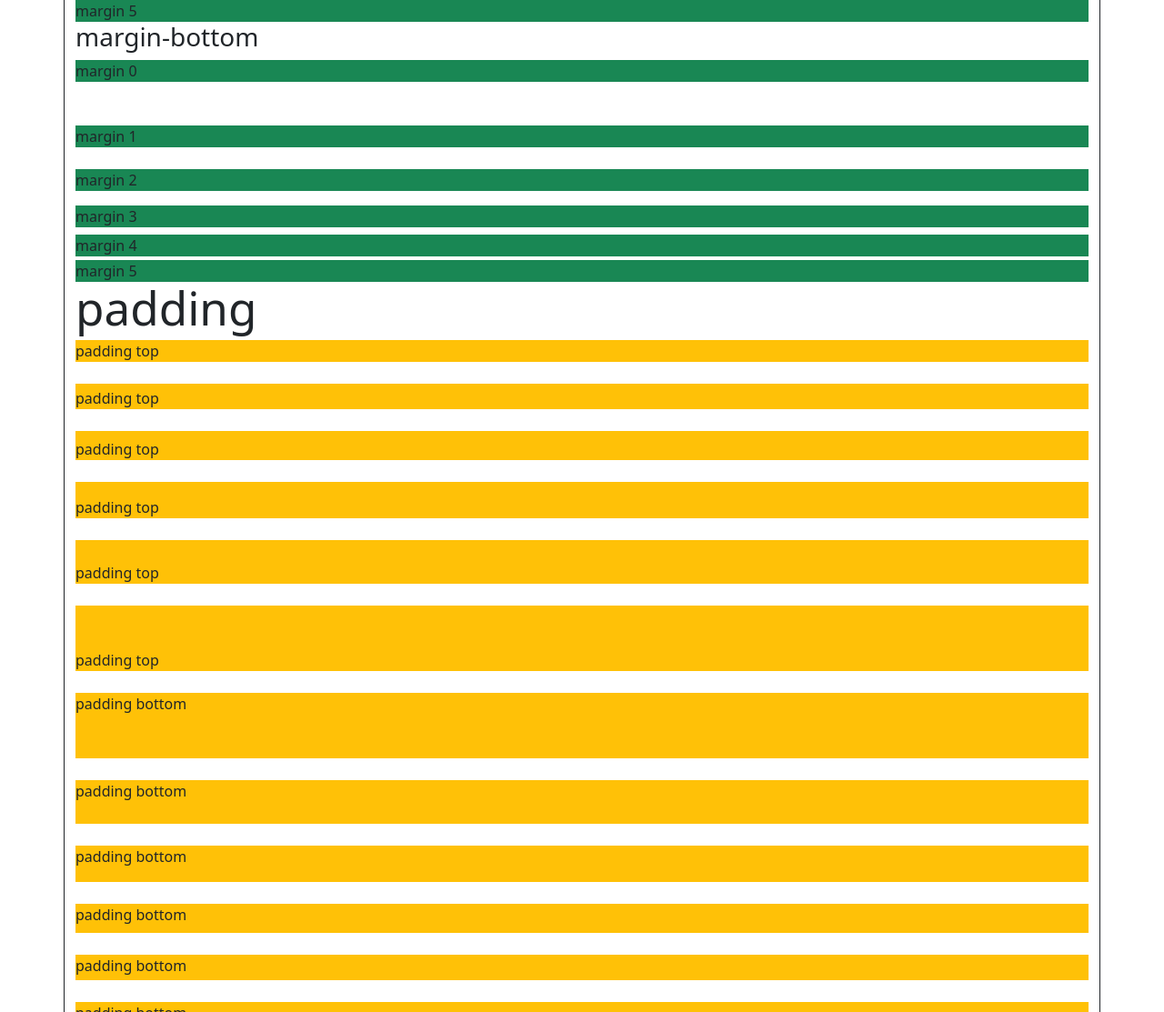
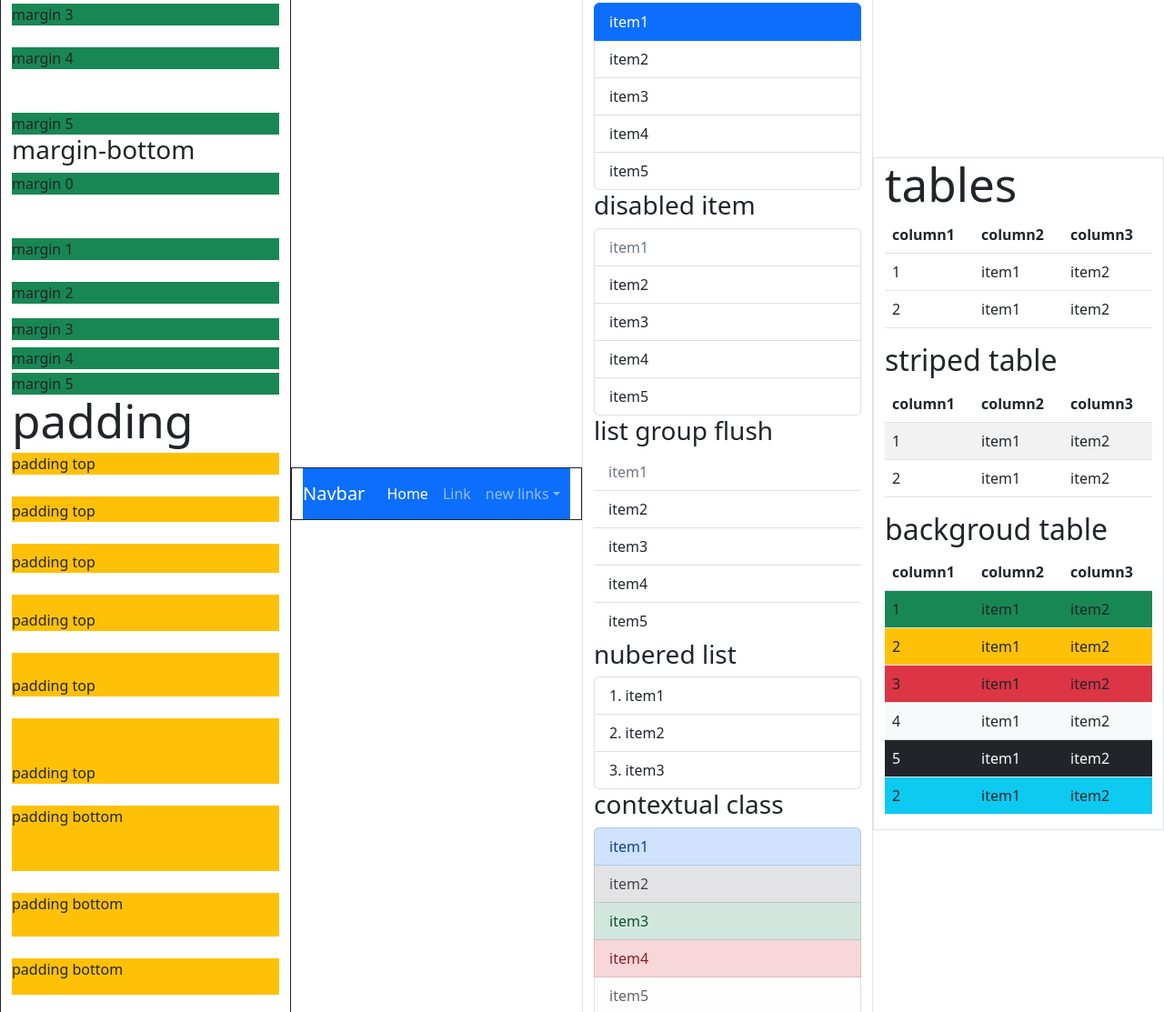
Before and after one commit to Jp8125/bs, a website built with Vite: page resume/boot.html in a window 1280 px wide. Shown: the part 658-1771 px from the top of the page at 91% size. Built offline with nearby package versions, Linux system fonts and the light colour scheme.

Commit message:
change in boot.html

```diff
--- a/resume/boot.html
+++ b/resume/boot.html
@@ -89,17 +89,175 @@
       <div class="d-inline-block h-75 bg-info">hieght75%</div>
       <div class="d-inline-block h-100 bg-info">hieght100%</div>
       </div>
+      <!-- navbar with dropdown -->
 
+  </div>
+  <div class="container  border border-dark">
+   <nav class="navbar navbar-expand navbar-dark bg-primary" role="navigation">
+    <a class="navbar-brand" href="#">Navbar</a>
+        <ul class="navbar-nav me-auto mt-2 mt-lg-0">
+            <li class="nav-item">
+                <a class="nav-link active" href="#" aria-current="page">Home <span class="visually-hidden">(current)</span></a>
+            </li>
+            <li class="nav-item">
+                <a class="nav-link" href="#">Link</a>
+            </li>
+            <li class="nav-item dropdown"><a href="#nd" class="nav-link dropdown-toggle" id="nd"
+              role="button" data-bs-toggle="dropdown" aria-expanded="false">new links</a>
+            <ul class="dropdown-menu" aria-labelledby="nd">
+              <li><a href="#" class="dropdown-item">link1</a></li>
+              <li><a href="#" class="dropdown-item">link2</a></li>
+              <li><a href="#" class="dropdown-item">link3</a></li>
+            </ul></li>
+        </ul>
+      </nav>
+  </div>
+  <div class="container border broder-dark">
+    <h1>list group & badges</h1>
+    <ul class="list-group">
+      <li class="list-group-item">item1</li>
+      <li class="list-group-item">item2</li>
+      <li class="list-group-item">item3</li>
+      <li class="list-group-item">item4</li>
+      <li class="list-group-item">item5</li>
+    </ul>
+    <h3>active item</h3>
+    <ul class="list-group " >
+      <li class="list-group-item active" aria-current="true">item1</li>
+      <li class="list-group-item">item2</li>
+      <li class="list-group-item">item3</li>
+      <li class="list-group-item">item4</li>
+      <li class="list-group-item">item5</li>
+    </ul>
+    <h3>disabled item</h3>
+    <ul class="list-group " >
+      <li class="list-group-item disabled" aria-disabled="true">item1</li>
+      <li class="list-group-item">item2</li>
+      <li class="list-group-item">item3</li>
+      <li class="list-group-item">item4</li>
+      <li class="list-group-item">item5</li>
+    </ul>
+    <h3>list group flush</h3>
+    <ul class="list-group list-group-flush " >
+      <li class="list-group-item disabled" aria-disabled="true">item1</li>
+      <li class="list-group-item">item2</li>
+      <li class="list-group-item">item3</li>
+      <li class="list-group-item">item4</li>
+      <li class="list-group-item">item5</li>
+    </ul>
+    <h3>nubered  list</h3>
+    <ol class="list-group list-group-numbered" >
+      <li class="list-group-item">item1</li>
+      <li class="list-group-item">item2</li>
+      <li class="list-group-item">item3</li>
 
-
-
-
-
-
-
-
-
-
+    </ol>
+    <h3>contextual class</h3>
+    <ul class="list-group" >
+      <li class="list-group-item list-group-item-primary" aria-disabled="true">item1</li>
+      <li class="list-group-item list-group-item-secondary">item2</li>
+      <li class="list-group-item list-group-item-success">item3</li>
+      <li class="list-group-item list-group-item-danger">item4</li>
+      <li class="list-group-item list-group-item-light">item5</li>
+      <li class="list-group-item list-group-item-dark">item6</li>
+      <li class="list-group-item list-group-item-warning">item7</li>
+    </ul>
+    <h2>Badges</h2>
+    <ul class="list-group">
+      <li class="list-group-item">item1   <span class="badge bg-success pill">badge1</span></li>
+      <li class="list-group-item">item2   <span class="badge bg-danger pill">badge2</span></li>
+      <li class="list-group-item">item3   <span class="badge bg-dark pill">badge3</span></li>
+      <li class="list-group-item">item4   <span class="badge bg-warning pill">badge4</span></li>
+      <li class="list-group-item">item5   <span class="badge bg-success pill">badge5</span></li>
+    </ul>
+  </div>
+  <div class="container border barder-dark">
+    <h1>tables</h1>
+    <table class="table">
+      <thead>
+        <tr>
+          <th scope="col">column1</th>
+          <th scope="col">column2</th>
+          <th scope="col">column3</th>
+        </tr>
+      </thead>
+      <tbody>
+        <tr>
+          <td>1</td>
+          <td>item1</td>
+          <td>item2</td>
+        </tr>
+        <tr>
+          <td>2</td>
+          <td>item1</td>
+          <td>item2</td>
+        </tr>
+      </tbody>
+    </table>
+    <h2>striped table</h2>
+    <table class="table table-striped table-hover">
+      <thead>
+        <tr>
+          <th scope="col">column1</th>
+          <th scope="col">column2</th>
+          <th scope="col">column3</th>
+        </tr>
+      </thead>
+      <tbody>
+        <tr>
+          <td>1</td>
+          <td>item1</td>
+          <td>item2</td>
+        </tr>
+        <tr>
+          <td>2</td>
+          <td>item1</td>
+          <td>item2</td>
+        </tr>
+      </tbody>
+    </table>
+    <h2>backgroud table</h2>
+    <table class="table">
+      <thead>
+        <tr>
+          <th scope="col">column1</th>
+          <th scope="col">column2</th>
+          <th scope="col">column3</th>
+        </tr>
+      </thead>
+      <tbody>
+        <tr class="bg-success">
+          <td>1</td>
+          <td>item1</td>
+          <td>item2</td>
+        </tr>
+        <tr class="bg-warning">
+          <td>2</td>
+          <td>item1</td>
+          <td>item2</td>
+        </tr>
+        <tr class="bg-danger">
+          <td>3</td>
+          <td>item1</td>
+          <td>item2</td>
+        </tr>
+        <tr class="bg-light">
+          <td>4</td>
+          <td>item1</td>
+          <td>item2</td>
+        </tr>
+        <tr class="bg-dark text-light">
+          <td>5</td>
+          <td>item1</td>
+          <td>item2</td>
+        </tr>
+        <tr class="bg-info">
+          <td>2</td>
+          <td>item1</td>
+          <td>item2</td>
+        </tr>
+      </tbody>
+    </table>
   </div>
 
   <script src="https://cdn.jsdelivr.net/npm/bootstrap@5.2.1/dist/js/bootstrap.min.js"
```
